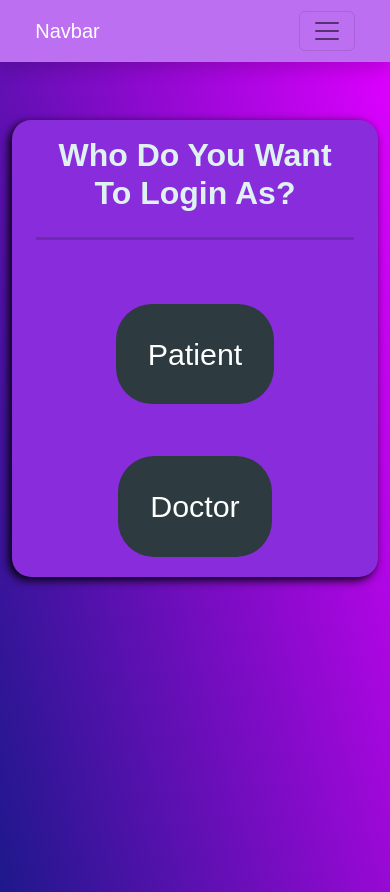
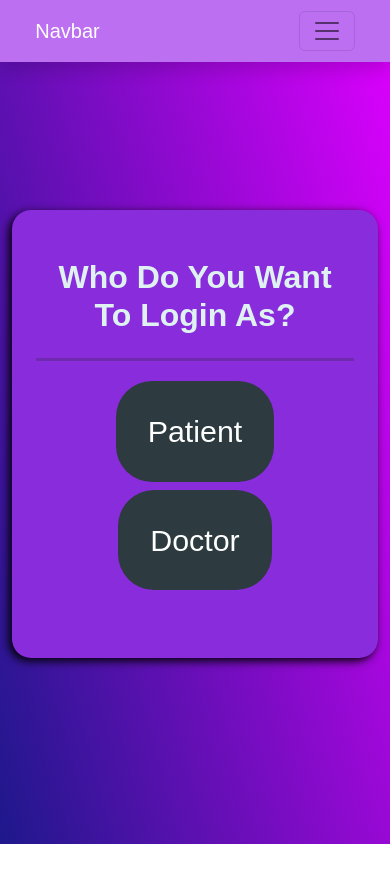
Before and after one commit to vivek2293/MediLocker, a React (Create React App) app in the folder frontend/: page /login in a window 390 px wide. After the commit the page ends 844 px from the top, so only its background shows below. Built offline with nearby package versions, Linux system fonts and the light colour scheme.

Commit message:
fixed login layout

```diff
--- a/frontend/src/components/LoginOption.jsx
+++ b/frontend/src/components/LoginOption.jsx
@@ -11,32 +11,32 @@ function LoginOption(props) {
   console.log(address);
   return (
     <>
-      <section className="loginOption mt-5 py-5"  id = "login-option" style={sectionStyle}>
+      <section className="loginOption mt-md-3 py-md-5 d-flex flex-column justify-content-center"  id = "login-option" style={sectionStyle}>
         <div
           className="container d-flex justify-content-center align-items-center"
            id="option-box"
         >
-          <div className="card py-3 px-4 mt-4" id="optcard">
+          <div className="card py-md-3 py-sm-2 px-4 mt-4" id="optcard">
             <h3 id = "whomsg" className="text-center display-md-6">
               Who Do You Want To {props.message} As?
             </h3>
             <hr id="card-line"/>
             <div className="row">
-            <div className="col-md-6 btnLayout d-flex p-5 justify-content-center align-items-center">
+            <div className="col-md-6 my-1 btnLayout d-flex p-md-5 justify-content-center align-items-center">
               <Link to={patientURL}>
                 <button
                   type="button"
-                  className="mx-5 display-5 text-center" id ="option-btn"
+                  className="mx-md-5  display-5 text-center" id ="option-btn"
                 >
                   Patient
                 </button>
               </Link>
               </div>
-              <div className="col-md-6 btnLayout d-flex p-1 justify-content-center align-items-center">
+              <div className="col-md-6 my-1 btnLayout d-flex p-md-5 justify-content-center align-items-center">
               <Link to={doctorURL}>
                 <button
                   type="button"
-                  className="mx-5 display-5 text-center" id ="option-btn"
+                  className="mx-md-5  display-5 text-center" id ="option-btn"
                 >
                   Doctor
                 </button>
--- a/frontend/src/css/loginoption.css
+++ b/frontend/src/css/loginoption.css
@@ -27,6 +27,7 @@
   background-color: #BC6FF1;
   color: black;
   font-size: xx-large;
+  /* transform: scale(1.05); */
   /* color: black; */
 }
 
@@ -39,7 +40,7 @@
   background-color: #892CDC;
   padding-top: 3rem;
   padding-bottom: 4rem;
-  height: 80%;
+  /* height: 80%; */
   border: none;
   border-radius: 1.2rem;
 }
```
